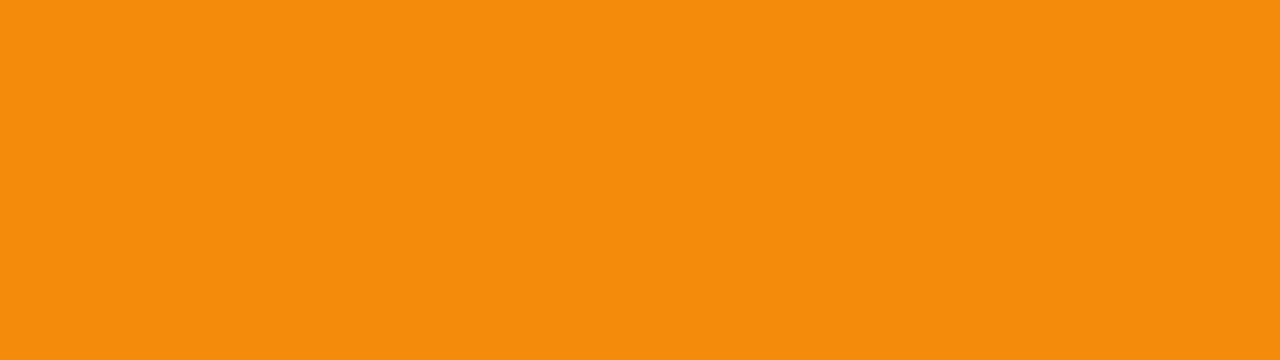
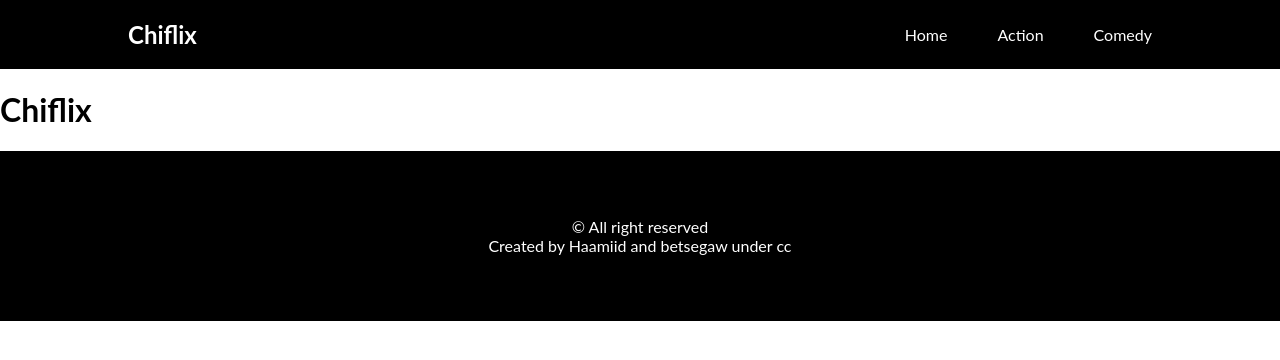
Before and after one commit to betses/JavaScript-group-capstone, a website built with webpack: page src/index.html in a window 1280 px wide. Built offline with nearby package versions, Linux system fonts and the light colour scheme.

Commit message:
Add header and footer

```diff
--- a/src/index.css
+++ b/src/index.css
@@ -1,3 +1,39 @@
 body{
-    background-color: rgb(244, 139, 10);
-};
+    background-color: white;
+    margin: 0;
+    padding: 0;
+    font-family: 'lato', sans-serif;
+}
+
+.nav-bar{
+    display: flex;
+    justify-content: space-between;
+    padding: 0 10%;
+    background-color: black;
+    color: white;
+
+}
+
+.nav-bar ul {
+    display: flex;
+    list-style: none;
+    gap: 50px;
+    align-items: center;
+
+}
+
+.nav-bar ul li a{
+    text-decoration: none;
+    color: white;
+}
+
+footer {
+    background-color: black;
+    padding: 50px 0;
+
+}
+
+footer p{
+    color: white;
+    text-align: center;
+}
--- a/src/index.html
+++ b/src/index.html
@@ -7,9 +7,17 @@
 </head>
 <body>
     <header class="header">
-        <nav class="nav-bar">
-
+        <nav class="nav-bar" id="nav-bar">
         </nav>
     </header>
+    <main>
+        <h1>Chiflix </h1>
+        <div>
+
+        </div>
+    </main>
+    <footer>
+        <p> &copy; All right reserved <br>  Created by Haamiid and betsegaw under cc</p>
+    </footer>
 </body>
 </html>
--- a/src/index.js
+++ b/src/index.js
@@ -1 +1,4 @@
 import './index.css';
+import header from './modules/Header.js';
+
+header();
--- a/src/modules/Header.js
+++ b/src/modules/Header.js
@@ -0,0 +1,12 @@
+const header = () => {
+  const header = document.getElementById('nav-bar');
+  header.innerHTML = `
+    <h2> Chiflix </h2>
+    <ul class="header-list">
+    <li><a href="#">Home</a></li>
+    <li><a href="#">Action</a></li>
+    <li><a href="#">Comedy</a></li>
+</ul>
+    `;
+};
+export default header
```
Also changed, not shown: dist/index.html, dist/main.js.
